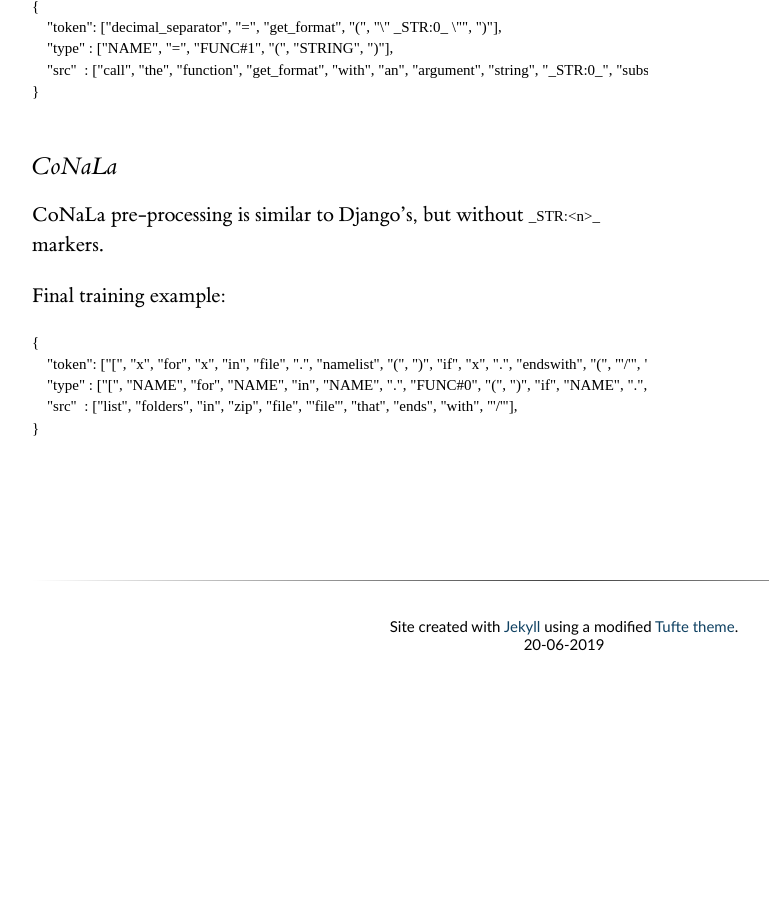
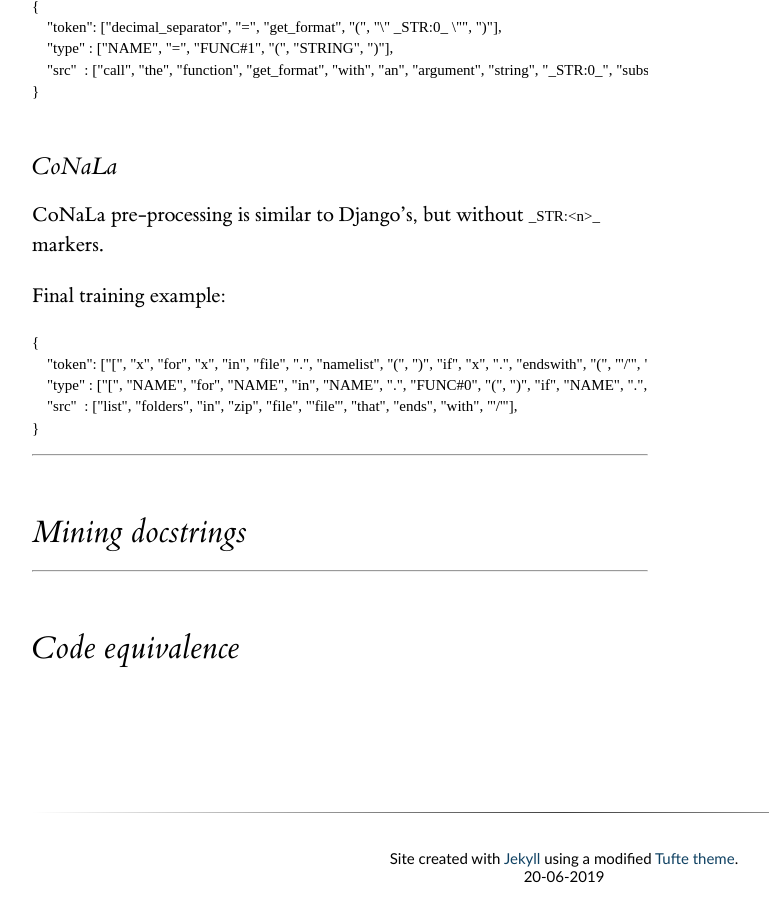
Before and after one commit to code-gen/code-gen.github.io, a Jekyll site: the page built from content/data-exploration/index.md, in a window 1280 px wide and 900 px high, scrolled down 3487 px. Shown: the whole window, without its empty margins (128-897 px from the left). Built offline with Jekyll 4.4.1, drawn with Linux system fonts in a browser that asks for light colours; formulas are drawn with MathJax 3; before the commit the page ends 4155 px from its top, so only the background shows below that.

Commit message:
Add notebook headers.

````diff
--- a/content/data-exploration/index.md
+++ b/content/data-exploration/index.md
@@ -146,3 +146,11 @@ Final training example:
     "src"  : ["list", "folders", "in", "zip", "file", "'file'", "that", "ends", "with", "'/'"],
 }
 ```
+
+---
+
+## Mining docstrings
+
+---
+
+## Code equivalence
````
